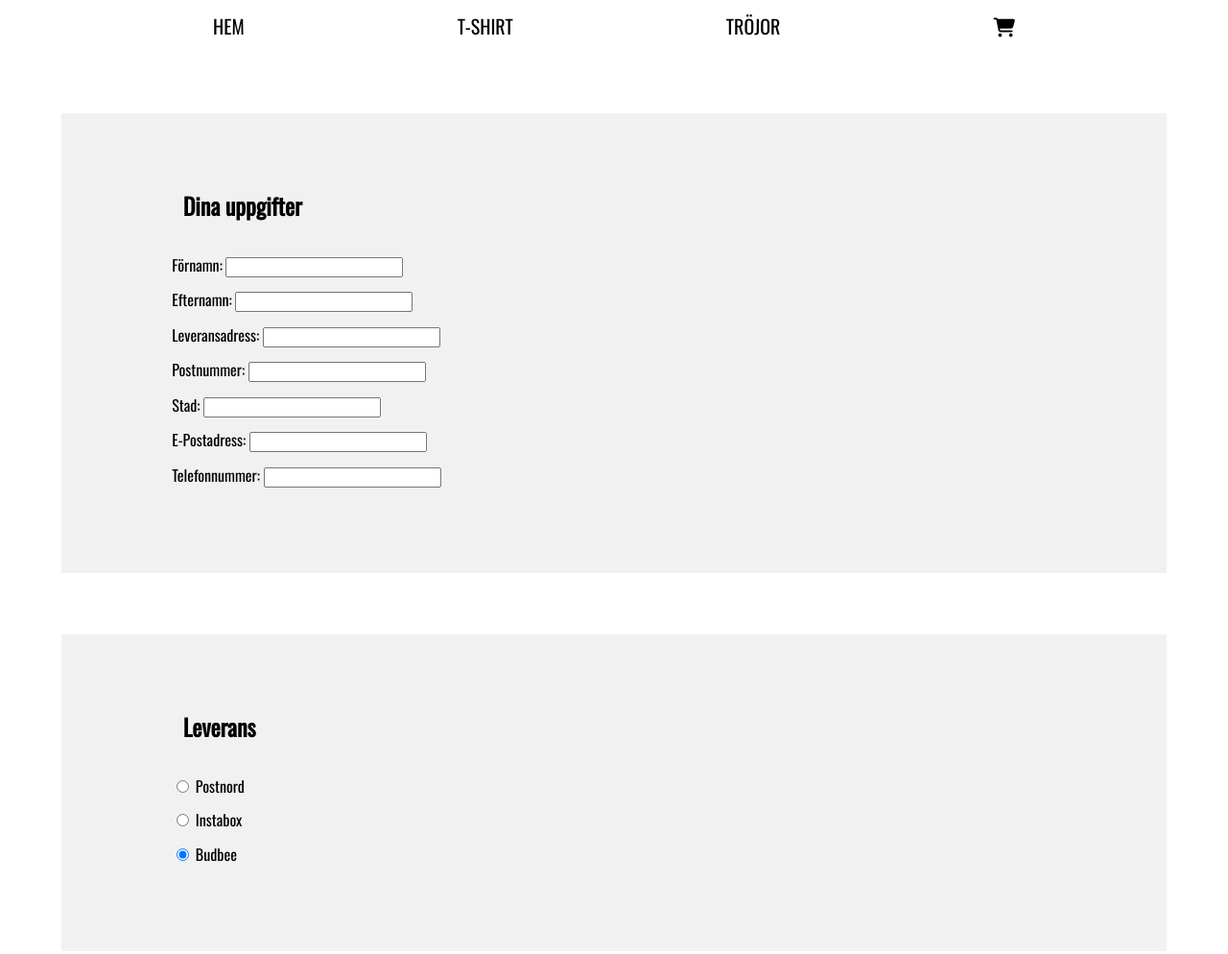
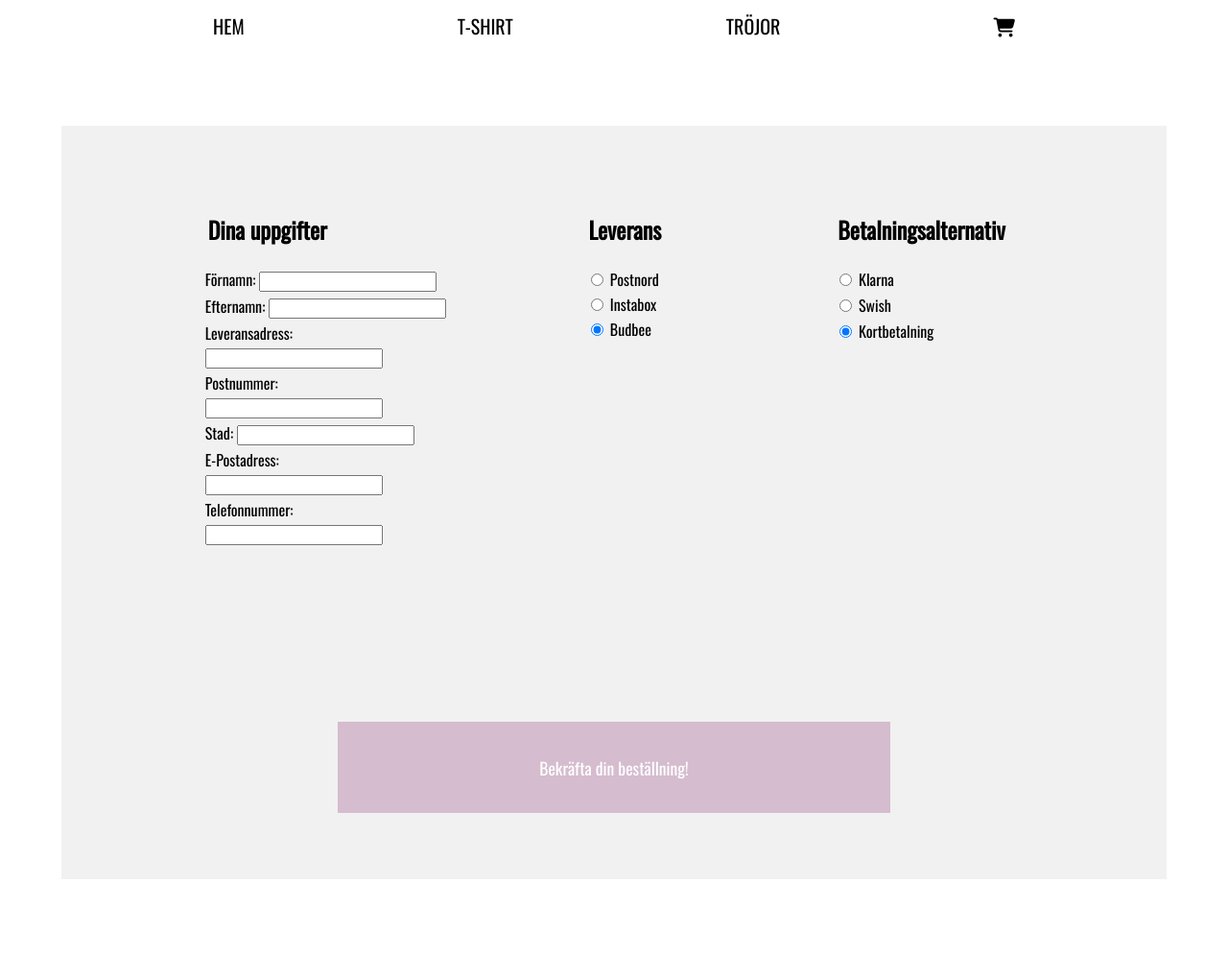
Before and after one commit to feliciatranberg/GruppArbeteWebbshop, a plain HTML site: page HTML/checkout.html in a window 1280 px wide. Shown: the top 994 px of the page at 96% size. After the commit the page ends 916 px from the top, so only its background shows below. Drawn offline with nearby package versions, Linux system fonts and the light colour scheme.

Commit message:
form desktop

```diff
--- a/HTML/checkout.html
+++ b/HTML/checkout.html
@@ -28,7 +28,7 @@
 
 
       <div id="my-form">
-        <div><h2>Dina uppgifter</h2>
+        <div class="form-div-1"><h2>Dina uppgifter</h2>
 
           <p><label>Förnamn: </label><input name="firstname"  /></p>
            <p><label>Efternamn: </label><input name="lastname" /></p>
@@ -38,20 +38,20 @@
            <p><label>E-Postadress: </label><input name="email" /></p>
            <p><label>Telefonnummer: </label><input name="tel" /></p></div>
 
-           <div><h2>Leverans</h2>
+
+           <div class="form-div-2"><h2>Leverans</h2>
 
            <p><input name="Leveranssätt" type="radio" checked value="Postnord" /> Postnord</p>
            <p><input name="Leveranssätt" type="radio" checked value="Instabox" /> Instabox</p>
            <p><input name="Leveranssätt" type="radio" checked value="Budbee" /> Budbee</p></div>
 
-             <div><h2>Betalningsalternativ</h2>
+           <div class="form-div-3"><h2>Betalningsalternativ</h2>
 
              <p><input name="Betalningsmetod" type="radio" checked value="Klarna" /> Klarna</p>
              <p><input name="Betalningsmetod" type="radio" checked value="Swish" /> Swish</p>
-             <p><input name="Betalningsmetod" type="radio" checked value="Kortbetalning" /> Kortbetalning</p>
+             <p><input name="Betalningsmetod" type="radio" checked value="Kortbetalning" /> Kortbetalning</p> </div>
 
      <button id="confirm-order-button">Bekräfta din beställning!</button>
-</div>
 </div>
 
 
--- a/SCSS/main.scss
+++ b/SCSS/main.scss
@@ -471,6 +471,9 @@ Style for Validation Message
 
 @include tablets-up {
 .container-checkout-form {
+  display: flex;
+  flex-wrap: wrap;
+  justify-content: space-evenly;
   margin-top: 2%;
  }
  .checkout-products {
@@ -519,7 +522,8 @@ Style for Validation Message
     @include button-medium;
     width: 80%;
     align-self: center;
-    margin-top: 7%;
+    margin-bottom: 6%;
+
   }
   button:hover {
   background-color: $button-hover-color;
@@ -531,24 +535,38 @@ Style for Validation Message
 
 @include tablets-up {
 #my-form {
-  width: 100%;
+  width: 90%;
   display: flex;
-  flex-direction: column;
-  align-items: center;
-  margin-top: 5%;
-  div {
-    background-color: $bg-color-secondary;
-    width: 90%;
+  justify-content: center;
+  align-items: baseline;
+  flex-direction: row;
+  flex-wrap: wrap;
+  margin-top: 4%;
+  background-color: $bg-color-secondary;
+
+  .form-div-1 {
+    margin-left: 4%;
+    width: 25%;
     margin-bottom: 5%;
-    padding: 7% 0 7% 0;
-    display: flex;
-    flex-direction: column;
+
   }
+  .form-div-2 {
+    width: 20%;
+    margin: 1%;
+    margin-left: 10%;
+
+  }
+  .form-div-3 {
+    width: 25%;
+    margin: 1%;
+
+  }
+
   button {
     @include button-medium;
     width: 50%;
     margin-top: 4%;
-    align-self: center;
+    align-self: flex-end;
   }
   p {
     margin: 1% 0 0 10%;
```
Also changed, not shown: CSS/main.css.
